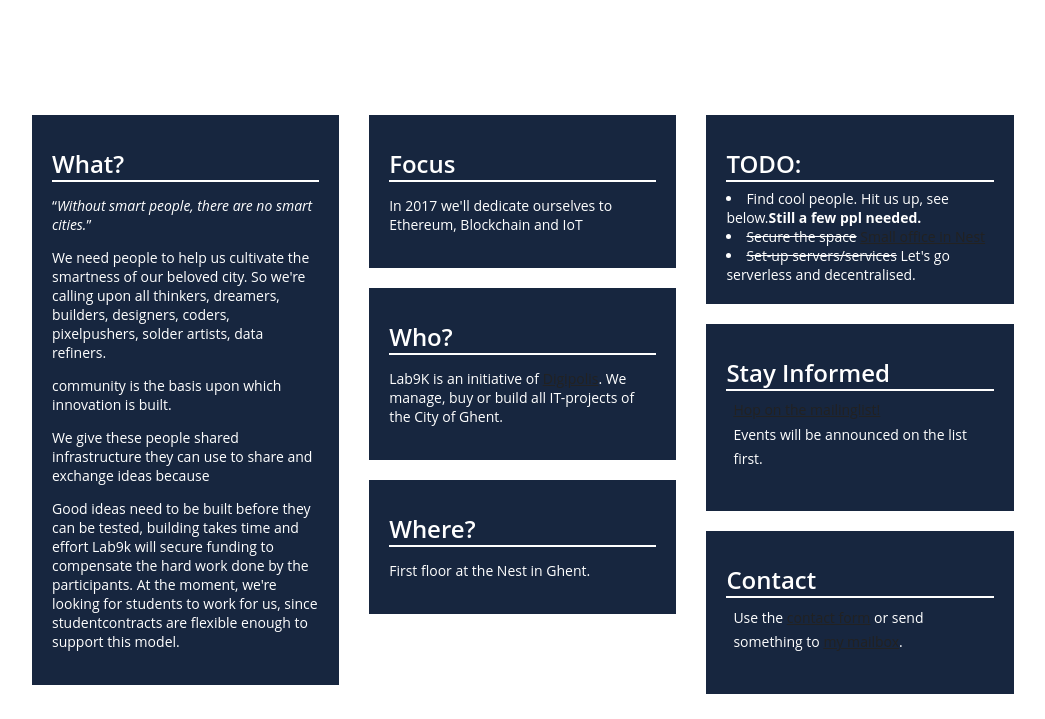
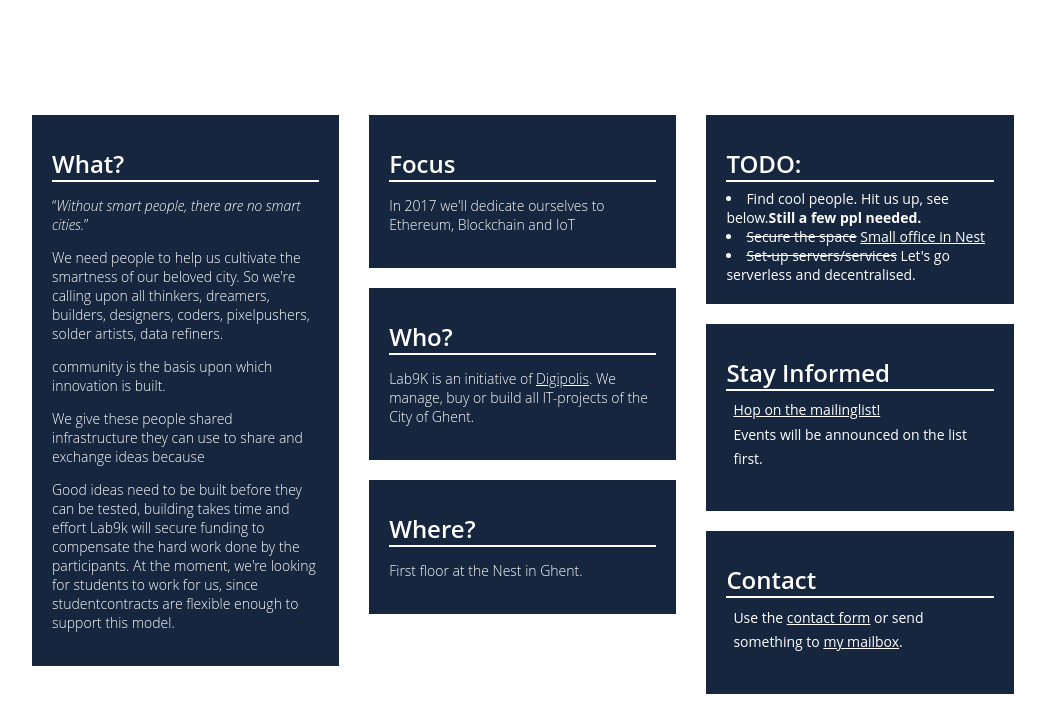
Before and after one commit to lab9k/lab9k.github.io, a Jekyll site: the page built from index.html, in a window 1280 px wide. Shown: the part 693-1412 px from the top of the page, without its empty margins (132-1177 px from the left). Built offline with Jekyll 4.4.1, drawn with Linux system fonts in a browser that asks for light colours.

Commit message:
A Tag Update

```diff
--- a/_layouts/default.html
+++ b/_layouts/default.html
@@ -63,16 +63,17 @@
 }
 p {
     margin: 1em 0;
+    font-weight: 300;
 }
 a {
-    color: #222;
+    color: white;
     font-weight: 200%;
 }
 a:hover {
-    color: #777;
+    color: white;
 }
 a:visited {
-    color: #666666;
+    color: white;
 }
 table {
     font-size: inherit;
```
